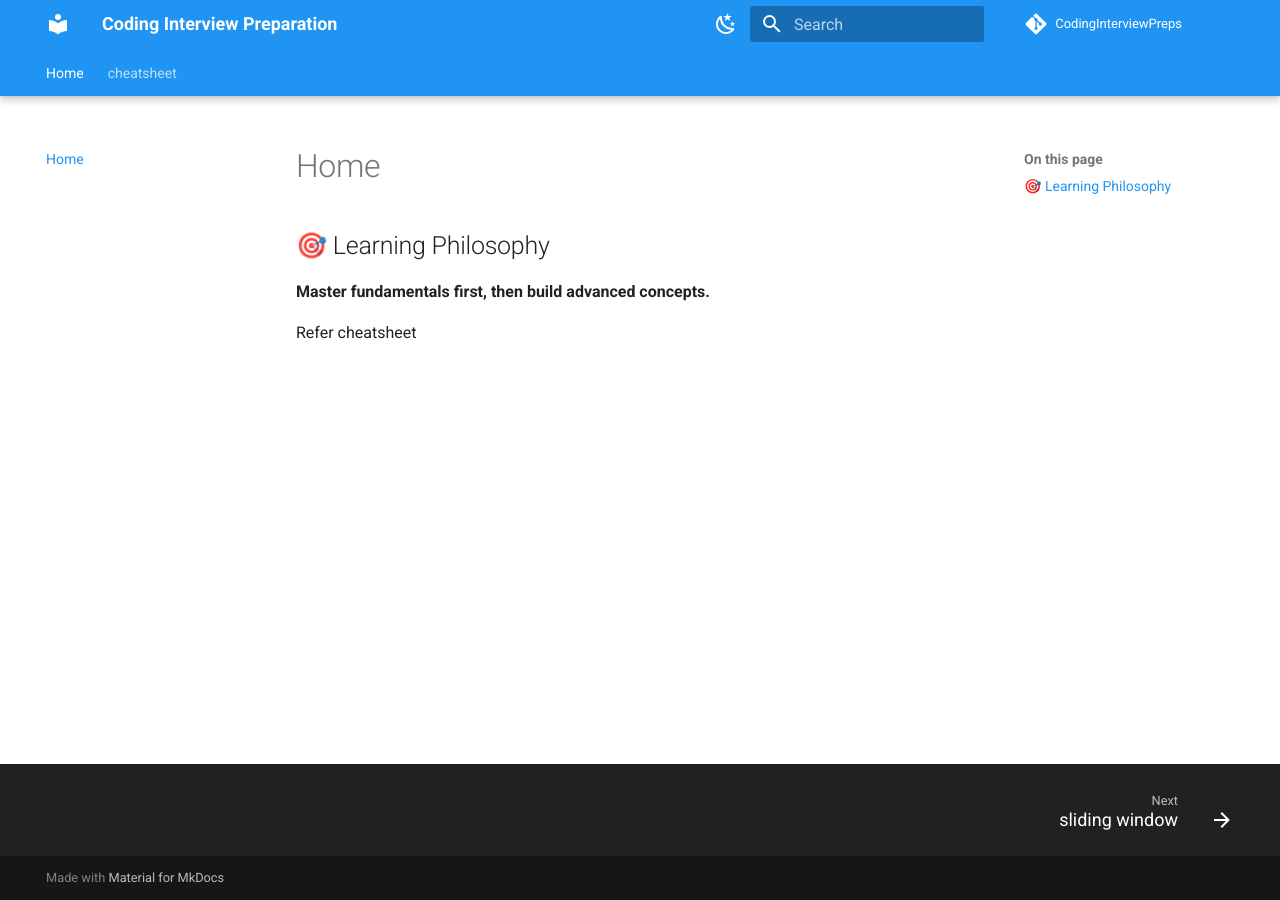
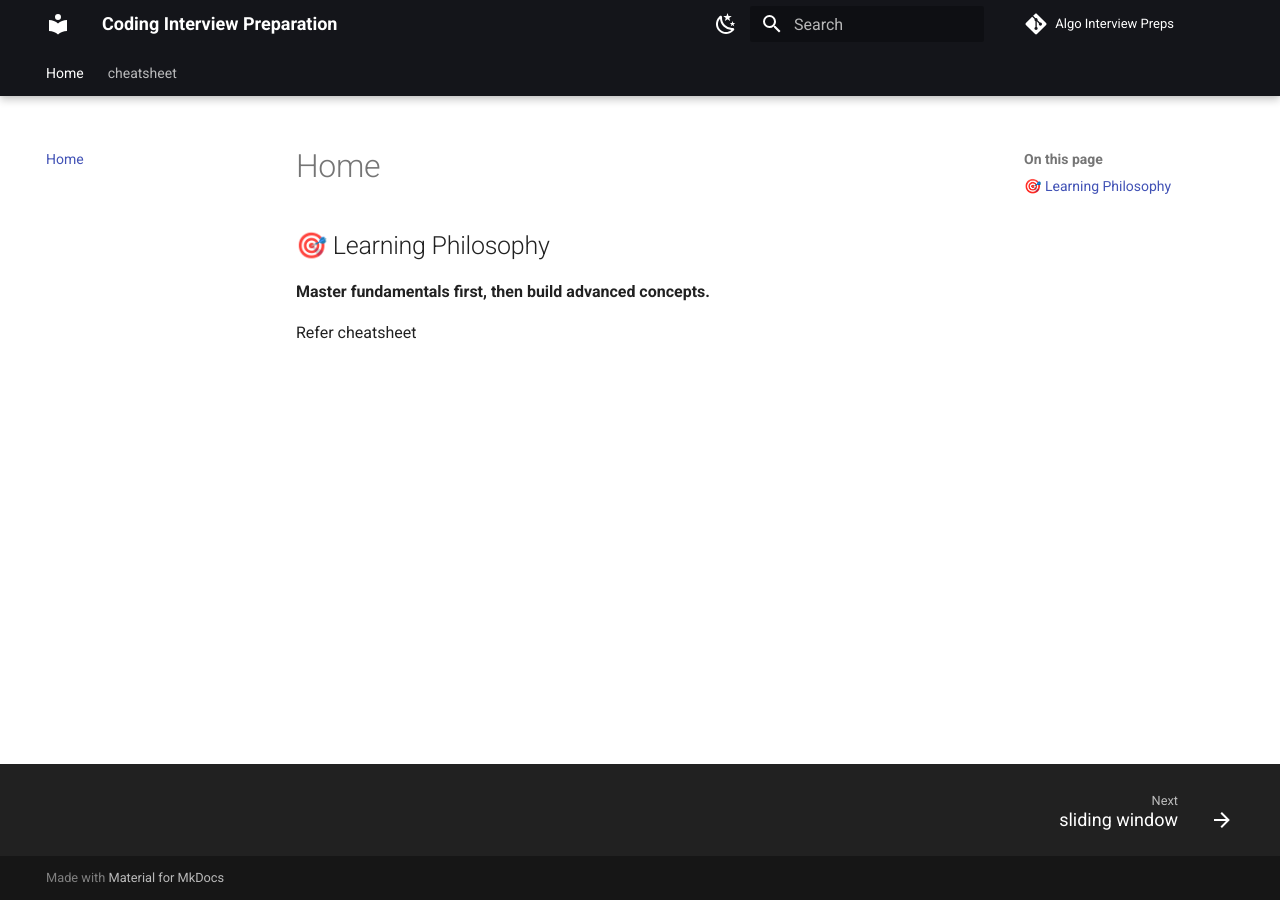
Before and after one commit to nitinkc/CodingInterviewPreps, an MkDocs documentation site: the page built from docs/index.md, in a window 1280 px wide. Built offline with MkDocs 1.6.1 and Material for MkDocs 9.7.7, drawn with Linux system fonts in a browser that asks for light colours; comment, search, counter and statistics services are not loaded.

Commit message:
Update mkdocs.yml

```diff
--- a/mkdocs.yml
+++ b/mkdocs.yml
@@ -2,7 +2,7 @@ site_name: Coding Interview Preparation
 site_description: Complete documentation for algorithms and data structures
 site_url: "https://nitinkc.github.io/CodingInterviewPreps/"
 repo_url: "https://github.com/nitinkc/CodingInterviewPreps.git"
-repo_name: CodingInterviewPreps
+repo_name: Algo Interview Preps
 
 theme:
   name: material
@@ -31,14 +31,15 @@ theme:
   palette:
     - media: "(prefers-color-scheme: light)"
       scheme: default
-      primary: blue
+      primary: black
       accent: indigo
       toggle:
         icon: material/weather-night
         name: Switch to dark mode
     - media: "(prefers-color-scheme: dark)"
       scheme: slate
-      primary: blue
+      primary: black
+      primary: black
       accent: indigo
       toggle:
         icon: material/weather-sunny
```
